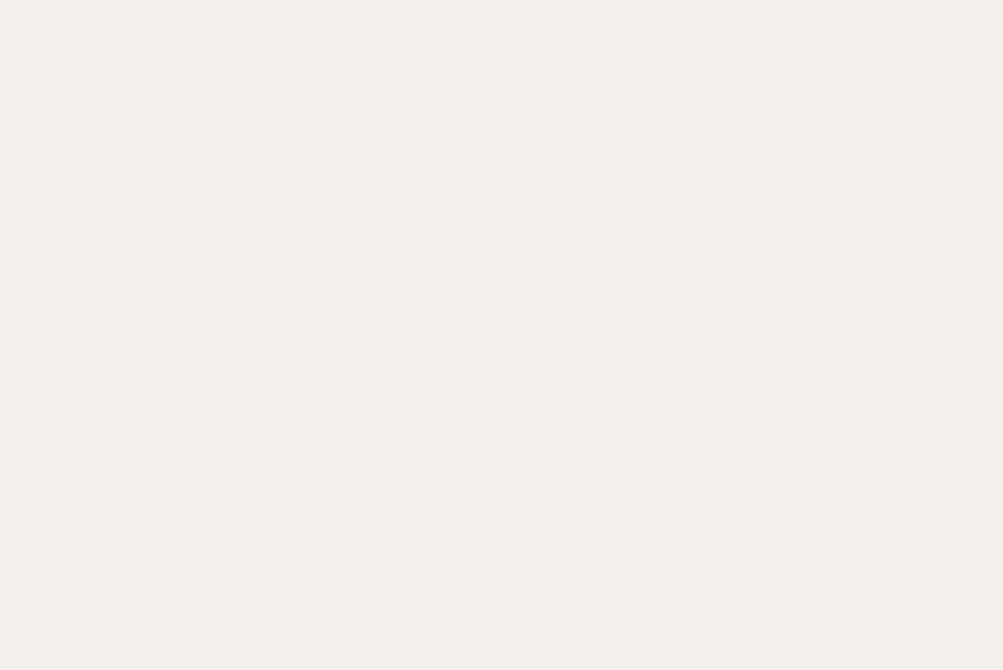
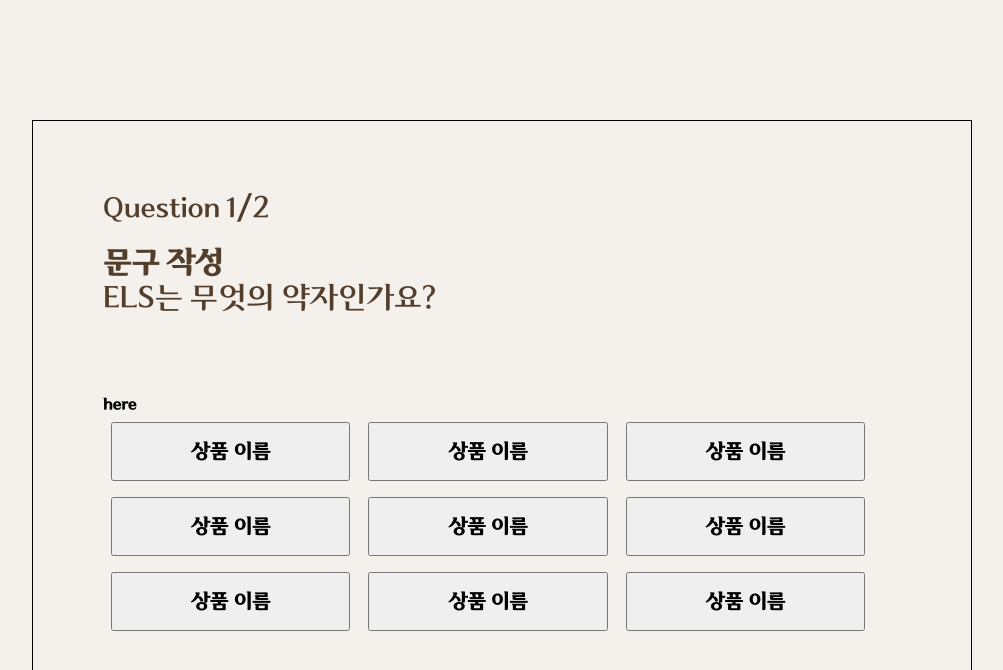
Before and after one commit to 2024-Koscom-Hackathon-Team-5/kuiz, a React (Create React App) app: page /product in a window 1280 px wide. Before the commit this address had no page. Shown: the top 670 px of the page, without its empty margins (138-1141 px from the left). Built offline with nearby package versions, Linux system fonts and the light colour scheme; a web font is replaced by a local one.

Commit message:
product page

```diff
--- a/src/App.js
+++ b/src/App.js
@@ -3,6 +3,7 @@ import { BrowserRouter as Router, Routes, Route } from "react-router-dom";
 import "./App.css";
 import Home from "./Home";
 import QuizPage from './QuizPage';
+import Product from './Product';
 
 function App() {
   return (
@@ -12,6 +13,7 @@ function App() {
           <Route path="/" element={<Home />}></Route>
           <Route path="/home" element={<Home />}></Route>
           <Route path="/quizpage" element={<QuizPage />}></Route>
+          <Route path="/product" element={<Product />}></Route>
         </Routes>
       </Router>
     </>
--- /dev/null
+++ b/src/Product.css
@@ -0,0 +1,128 @@
+.wrapper_app {
+    display: flex;
+ }
+
+ .app {
+     background-color: #F4F1ED;
+     width: 100%;
+     min-height: 400px;
+     height: min-content;
+     border-radius: 0px;
+     padding: 70px;
+     border: solid 1px #000000;
+
+     margin-top: 120px;
+     margin-left: 170px;
+     margin-right: 170px;
+     margin-bottom: 120px;
+
+     justify-content: center;
+     align-items: center;
+   }
+
+
+ .app_right {
+     background-color: #F4F1ED;
+     width: 400px;
+     min-height: 200px;
+     height: min-content;
+     border-radius: 0px;
+     padding: 50px;
+     border: solid 1px #000000;
+
+     margin-top: 120px;
+     margin-left: 50px;
+
+     justify-content: center;
+     align-items: center;
+   }
+
+
+   .score-section {
+     display: flex;
+     font-size: 24px;
+     align-items: center;
+   }
+
+   /* QUESTION/TIMER/LEFT SECTION */
+
+
+   .question-count {
+     margin-bottom: 20px;
+   }
+
+   .question-count span {
+     font-size: 28px;
+   }
+
+   .question-text {
+     margin-bottom: 80px;
+   }
+
+   /* ANSWERS/RIGHT SECTION */
+   .answer-section {
+     width: 100%;
+     height: fit-content;
+   }
+   .product-section {
+    width: 100%;
+    color: #523E2A;
+    font-size: 30px;
+    display: flex;
+    flex-wrap: wrap; /* 추가된 부분: 버튼이 창의 가로 길이를 넘어갈 경우 줄 바꿈 처리 */
+  }
+
+  #product {
+    width: 30%;
+    height: fit-content;
+
+    font-family: Arita-dotum-Light;
+    font-size: 20px;
+    color: #000000;
+    padding: 15px;
+    margin: 1%;
+
+    /* background-color: #FFFFFF;
+    border-radius: 3px;
+    border: solid 1px #523E2A;
+
+    display: flex;
+    padding: 15px;
+    justify-content: flex-start;
+    align-items: center;
+    cursor: pointer;
+
+    margin-top: 30px; */
+    margin-right: 10px; /* 추가된 부분: 각 버튼 사이의 간격 조절 */
+  }
+
+
+   .correct {
+     background-color: #2f922f;
+   }
+
+   .incorrect {
+     background-color: #ff3333;
+   }
+
+   #answers:hover {
+     background-color: #FFCE91;
+   }
+
+   button:focus {
+     outline: none;
+   }
+
+   button svg {
+     margin-right: 5px;
+   }
+
+   .answer-buttons {
+    display: flex;
+    flex-direction: column;
+    margin-top: 30px;
+  }
+
+  .answer-buttons button {
+    margin-bottom: 10px;
+  }
--- /dev/null
+++ b/src/Product.js
@@ -0,0 +1,164 @@
+import React, { useState } from 'react';
+import './Product.css'
+
+export default function Product() {
+	const quiz_list = [
+        {
+            "id": 1,
+            "quiz_name": "ELS는 무엇의 약자인가요?",
+            "choice_num": 3,
+            "answer": "a)",
+            "commentary": "ELS 는 고위험 상품 중 하나로 간주됩니다. ELS 는 기본 주가나...",
+            "choices": [
+                {
+                    "id": 1,
+                    "quiz_name": "ELS는 무엇의 약자인가요?",
+                    "choice_num": "a)",
+                    "choice": "Equity Linked Security",
+                    "isAnswer": true,
+                    "createdDate": null,
+                    "modifiedDate": null
+                },
+                {
+                    "id": 2,
+                    "quiz_name": "ELS는 무엇의 약자인가요?",
+                    "choice_num": "b)",
+                    "choice": "Economic Leverage System",
+                    "isAnswer": false,
+                    "createdDate": null,
+                    "modifiedDate": null
+                },
+                {
+                    "id": 3,
+                    "quiz_name": "ELS는 무엇의 약자인가요?",
+                    "choice_num": "c)",
+                    "choice": "Efficient Loan Strategy",
+                    "isAnswer": false,
+                    "createdDate": null,
+                    "modifiedDate": null
+                }
+            ],
+            "createdDate": null,
+            "modifiedDate": null
+        },
+        {
+            "id": 2,
+            "quiz_name": "asdfasdfasdfasdfasdf",
+            "choice_num": 2,
+            "answer": "bbb",
+            "commentary": "asdfasdf",
+            "choices": [
+                {
+                    "id": 4,
+                    "quiz_name": "asdfasdfasdfasdfasdf",
+                    "choice_num": "a)",
+                    "choice": "Equity Linked Security",
+                    "isAnswer": true,
+                    "createdDate": null,
+                    "modifiedDate": null
+                },
+                {
+                    "id": 5,
+                    "quiz_name": "asdfasdfasdfasdfasdf",
+                    "choice_num": "b)",
+                    "choice": "Economic Leverage System",
+                    "isAnswer": false,
+                    "createdDate": null,
+                    "modifiedDate": null
+                },
+                {
+                    "id": 6,
+                    "quiz_name": "asdfasdfasdfasdfasdf",
+                    "choice_num": "c)",
+                    "choice": "Efficient Loan Strategy",
+                    "isAnswer": false,
+                    "createdDate": null,
+                    "modifiedDate": null
+                }
+            ],
+            "createdDate": null,
+            "modifiedDate": null
+        }
+    ];
+
+	const [currentQuestion, setCurrentQuestion] = useState(0);
+	const [showScore, setShowScore] = useState(false);
+	const [score, setScore] = useState(0);
+
+    const [showAnswer, setShowAnser] = useState(false);
+
+	const handleAnswerOptionClick = (isCorrect) => {
+		if (isCorrect) {
+			setScore(score + 1);
+		}
+
+		const nextQuestion = currentQuestion + 1;
+		if (nextQuestion < quiz_list.length) {
+			setCurrentQuestion(nextQuestion);
+		} else {
+			setShowScore(true);
+		}
+	};
+	return (
+            <div className='wrapper_app'>
+                <div className='app'>
+
+                    <>
+                        <div className='question-section'>
+                            <div className='question-count'>
+                                <span>Question {currentQuestion + 1}</span>/{quiz_list.length}
+                            </div>
+                            <b>문구 작성</b>
+                            <div className='question-text'>{quiz_list[currentQuestion].quiz_name}</div>
+                        </div>
+                        <b>here</b>
+                        <div className='prouct-section'>
+                            <button id='product'>
+                                <b>상품 이름</b>
+                            </button>
+                            <button id='product'>
+                                <b>상품 이름</b>
+                            </button>
+                            <button id='product'>
+                                <b>상품 이름</b>
+                            </button>
+                        </div>
+                        <div className='prouct-section'>
+                            <button id='product'>
+                                <b>상품 이름</b>
+                            </button>
+                            <button id='product'>
+                                <b>상품 이름</b>
+                            </button>
+                            <button id='product'>
+                                <b>상품 이름</b>
+                            </button>
+                        </div>
+                        <div className='prouct-section'>
+                            <button id='product'>
+                                <b>상품 이름</b>
+                            </button>
+                            <button id='product'>
+                                <b>상품 이름</b>
+                            </button>
+                            <button id='product'>
+                                <b>상품 이름</b>
+                            </button>
+                        </div>
+
+                        {/* <div className='answer-section'>
+                            {quiz_list[currentQuestion].choices.map((choices) => (
+                                <button id='answers' onClick={() => handleAnswerOptionClick(choices.isAnswer)}>{choices.choice_num + ' ' + choices.choice}</button>
+                            ))}
+                        </div> */}
+
+                    </>
+
+                </div>
+                {/* <div className='app_right'>
+                    <img scr="./imgs/img1.jpg"></img>
+                </div> */}
+            </div>
+
+	);
+}
```
